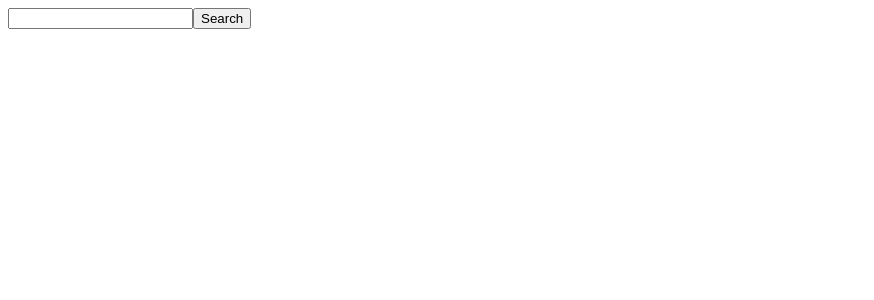
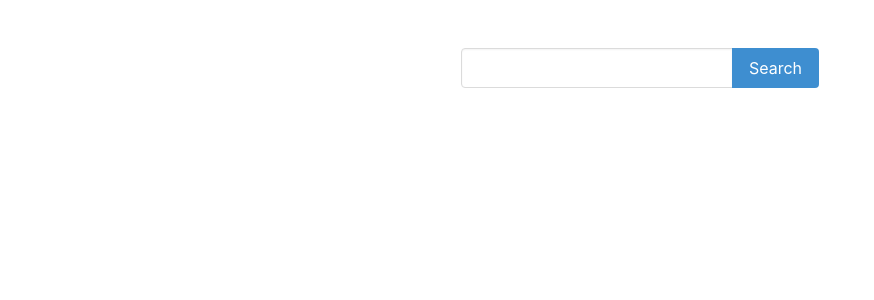
Before and after one commit to SvSven/recipes-search-app, a React (Create React App) app: page / in a window 1280 px wide. Shown: the top 300 px of the page, without its empty margins (0-874 px from the left). Built offline with nearby package versions, Linux system fonts and the light colour scheme.

Commit message:
add basic styling/structure with bulma

```diff
--- a/src/App.js
+++ b/src/App.js
@@ -1,11 +1,13 @@
 import React from "react";
 import Search from "./components/Search";
 
+import "bulma";
+
 const App = () => {
   return (
-    <div>
+    <>
       <Search />
-    </div>
+    </>
   );
 };
 
--- a/src/components/RecipesListItem.js
+++ b/src/components/RecipesListItem.js
@@ -1,12 +1,23 @@
 import React from "react";
+
+import "./recipesListItem.scss";
 
 const RecipesListItem = props => {
   return (
-    <div>
-      <p>{props.title}</p>
-      <p>{props.ingredients}</p>
-      <img src={props.thumbnail} alt="" />
-    </div>
+    <a
+      href={props.url}
+      target="_blank"
+      rel="noopener noreferrer"
+      className="box is-flex recipe"
+    >
+      <div className="recipe-thumbnail">
+        <img src={props.thumbnail} alt="" />
+      </div>
+      <div className="recipe-content">
+        <h3 className="recipe-content-title">{props.title}</h3>
+        <p className="recipe-content-ingredients">{props.ingredients}</p>
+      </div>
+    </a>
   );
 };
 
--- a/src/components/Search.js
+++ b/src/components/Search.js
@@ -28,14 +28,24 @@ const Search = () => {
   };
 
   return (
-    <div>
+    <>
+      <div className="section">
+        <div className="container">
           <SearchInput
             value={ingredients}
             handleOnChange={handleSearchInputChange}
             handleOnSubmit={handleSearchSubmit}
           />
-      {recipes.length ? <RecipesList recipes={recipes} /> : null}
         </div>
+      </div>
+      {recipes.length ? (
+        <div className="section">
+          <div className="container">
+            <RecipesList recipes={recipes} />
+          </div>
+        </div>
+      ) : null}
+    </>
   );
 };
 
--- a/src/components/SearchInput.js
+++ b/src/components/SearchInput.js
@@ -1,12 +1,23 @@
-import React from 'react';
+import React from "react";
 
-const SearchInput = (props) => {
-    return (
-        <form onSubmit={props.handleOnSubmit}>
-            <input type="text" onChange={event => props.handleOnChange(event)} value={props.value} />
-            <button>Search</button>
-        </form>
-    );
-}
+const SearchInput = props => {
+  return (
+    <form onSubmit={props.handleOnSubmit}>
+      <div className="field has-addons" style={{ justifyContent: "center" }}>
+        <div className="control">
+          <input
+            className="input"
+            type="text"
+            onChange={event => props.handleOnChange(event)}
+            value={props.value}
+          />
+        </div>
+        <div className="control">
+          <button className="button is-info">Search</button>
+        </div>
+      </div>
+    </form>
+  );
+};
 
 export default SearchInput;
--- /dev/null
+++ b/src/components/recipesListItem.scss
@@ -0,0 +1,20 @@
+.recipe {
+    &-thumbnail {
+        margin-right: 1em;
+    }
+
+    &-content {
+        flex-grow: 1;
+
+        &-title {
+            font-weight: bold;
+            font-size: 1.5em;
+            margin: 0;
+            padding: 0 0 3px 0;
+        }
+
+        &-ingredients {
+            font-style: italic
+        }
+    }
+}
```
Lines whose indentation alone changed are shown as unchanged.
